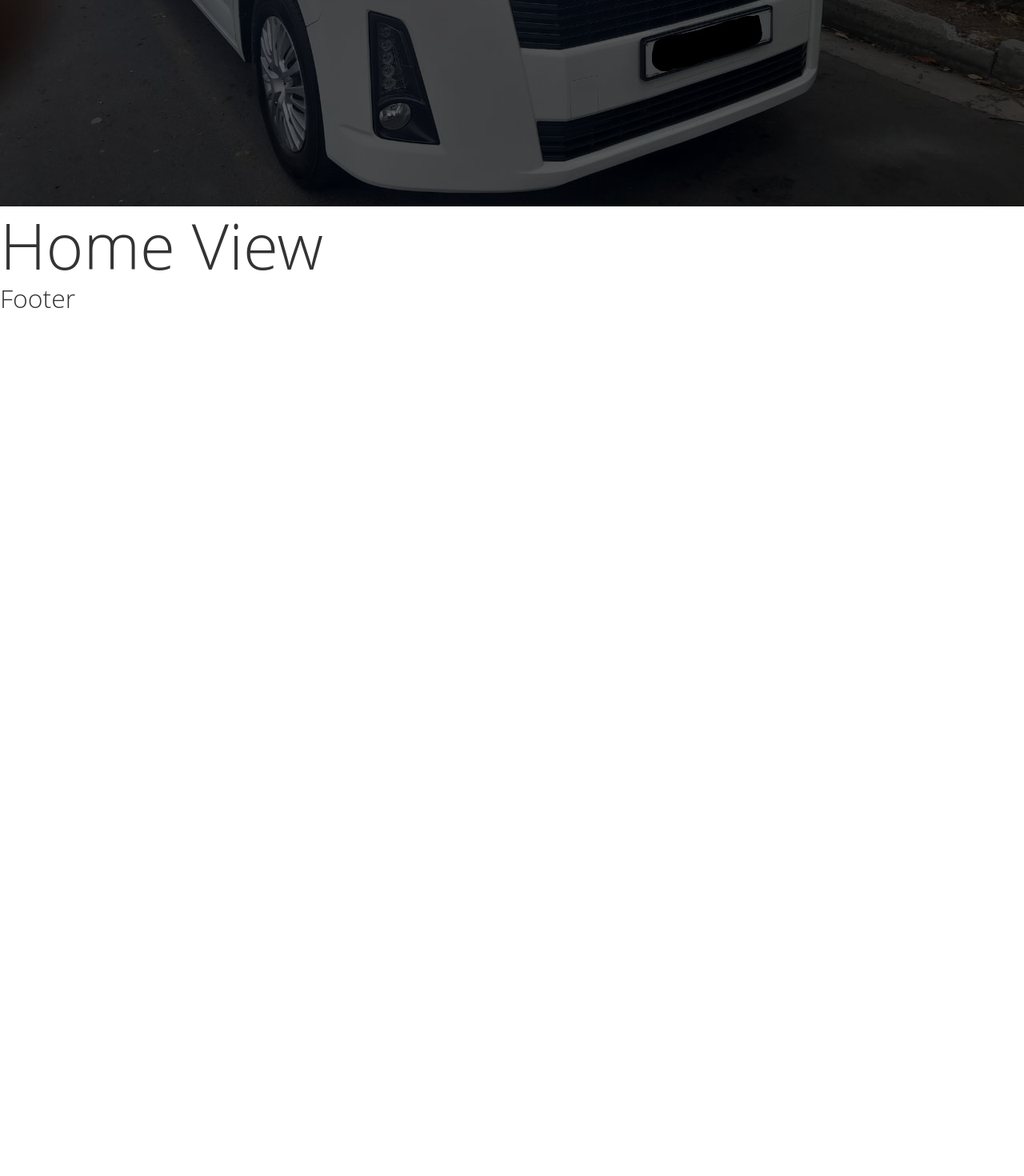
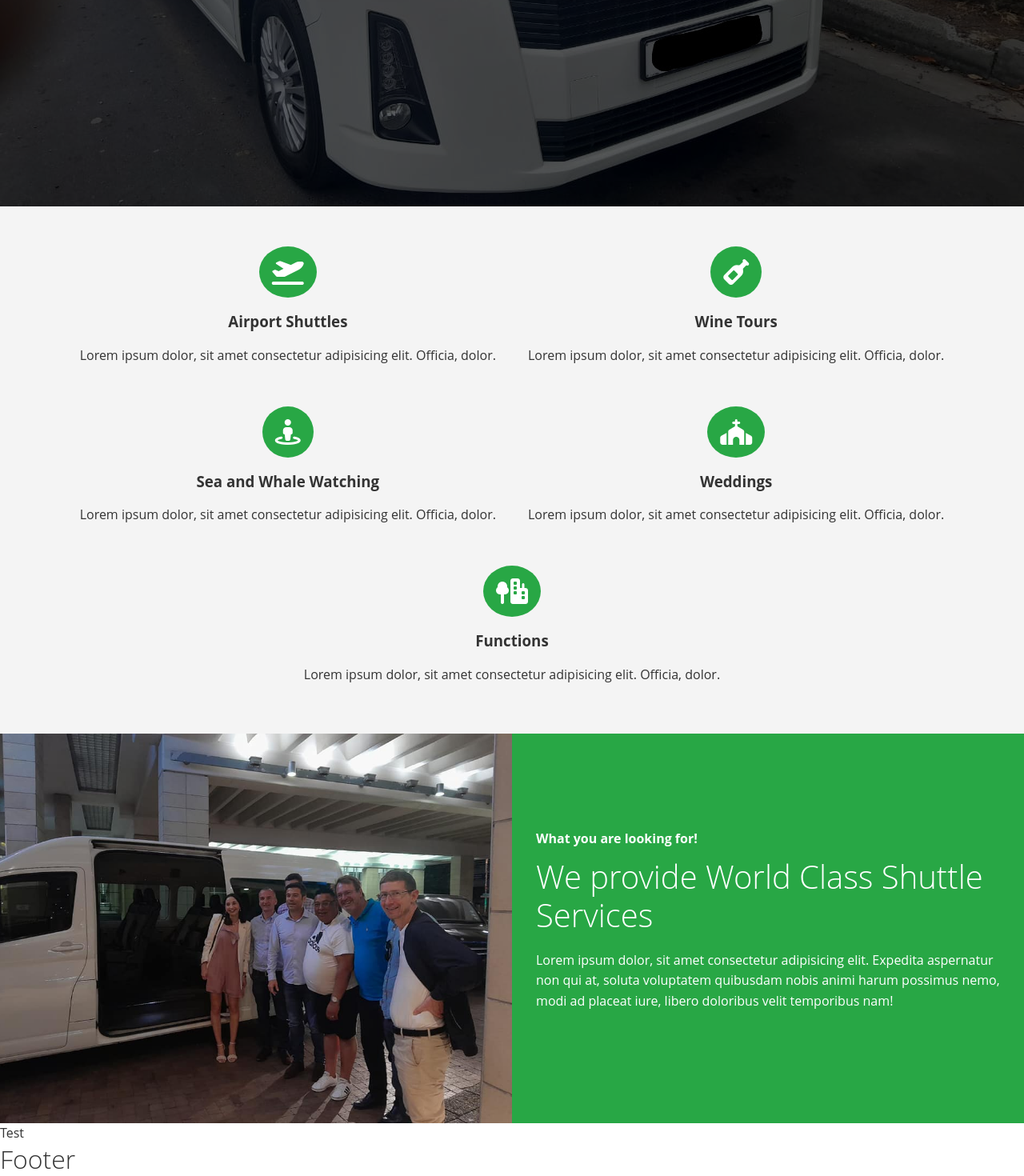
Before and after one commit to Defender0345/BJ-November-Shuttle, a Vue app: page / in a window 1280 px wide. Shown: the part 542-2012 px from the top of the page at 80% size. Before the commit the page ends 936 px from the top, so only its background shows below. Built offline with nearby package versions, Linux system fonts and the light colour scheme.

Commit message:
Services and about section added

```diff
--- a/src/assets/_shared.scss
+++ b/src/assets/_shared.scss
@@ -174,3 +174,20 @@ p {
 img {
   width: 100%;
 }
+
+.icons {
+  padding: 30px;
+}
+
+.icons h3 {
+  font-weight: bold;
+  margin-bottom: 15px;
+}
+
+.icons i {
+  background-color: #28a745;
+  color: white;
+  padding: 1rem;
+  border-radius: 50%;
+  margin-bottom: 15px;
+}
--- /dev/null
+++ b/src/components/AboutComp.vue
@@ -0,0 +1,36 @@
+<script></script>
+
+<template>
+  <section class="solutions flex-columns">
+    <div class="row">
+      <div class="column">
+        <div class="column-1">
+          <img src="../assets/Images/Grid-Pictures/pic5.jpg" alt="" />
+        </div>
+      </div>
+      <div class="column">
+        <div class="column-2 bg-primary">
+          <h4>What you are looking for!</h4>
+          <h2>We provide World Class Shuttle Services</h2>
+          <p>
+            Lorem ipsum dolor, sit amet consectetur adipisicing elit. Expedita aspernatur non qui
+            at, soluta voluptatem quibusdam nobis animi harum possimus nemo, modi ad placeat iure,
+            libero doloribus velit temporibus nam!
+          </p>
+        </div>
+      </div>
+    </div>
+  </section>
+</template>
+
+<style lang="scss" scoped>
+@import '@/assets/_shared.scss';
+
+@media (max-width: 768px) {
+  .solutions {
+    .row {
+      flex-direction: column;
+    }
+  }
+}
+</style>
--- /dev/null
+++ b/src/components/LightboxComp.vue
@@ -0,0 +1,9 @@
+<script></script>
+
+<template>
+  <div class="lightbox">Test</div>
+</template>
+
+<style lang="scss">
+@import '@/assets/_shared.scss';
+</style>
--- a/src/components/NavbarComp.vue
+++ b/src/components/NavbarComp.vue
@@ -19,7 +19,7 @@
     </div>
     <div class="content">
       <h1>Benjamin J November Tours &amp; Airport Shuttle Services</h1>
-      <p>Providing world class shuttle services!</p>
+      <p>Providing World Class Shuttle Services!</p>
       <a href="#contact" class="btn"><i class="fas fa-chevron-right"></i> Contact</a>
     </div>
   </header>
--- /dev/null
+++ b/src/components/ServicesComp.vue
@@ -0,0 +1,50 @@
+<script></script>
+<template>
+  <section id="about" class="icons bg-light">
+    <div class="flex-items">
+      <div>
+        <i class="fas fa-plane-departure fa-2x"></i>
+        <div>
+          <h3>Airport Shuttles</h3>
+          <p>Lorem ipsum dolor, sit amet consectetur adipisicing elit. Officia, dolor.</p>
+        </div>
+      </div>
+      <div>
+        <i class="fas fa-wine-bottle fa-2x"></i>
+        <div>
+          <h3>Wine Tours</h3>
+          <p>Lorem ipsum dolor, sit amet consectetur adipisicing elit. Officia, dolor.</p>
+        </div>
+      </div>
+      <div>
+        <i class="fas fa-street-view fa-2x"></i>
+        <div>
+          <h3>Sea and Whale Watching</h3>
+          <p>Lorem ipsum dolor, sit amet consectetur adipisicing elit. Officia, dolor.</p>
+        </div>
+      </div>
+      <div>
+        <i class="fas fa-church fa-2x"></i>
+        <div>
+          <h3>Weddings</h3>
+          <p>Lorem ipsum dolor, sit amet consectetur adipisicing elit. Officia, dolor.</p>
+        </div>
+      </div>
+      <div>
+        <i class="fas fa-tree-city fa-2x"></i>
+        <div>
+          <h3>Functions</h3>
+          <p>Lorem ipsum dolor, sit amet consectetur adipisicing elit. Officia, dolor.</p>
+        </div>
+      </div>
+    </div>
+  </section>
+</template>
+
+<style lang="scss">
+@import '@/assets/_shared.scss';
+
+.flex-items {
+  flex-wrap: wrap;
+}
+</style>
--- a/src/views/HomeView.vue
+++ b/src/views/HomeView.vue
@@ -1,7 +1,15 @@
-<script setup></script>
+<script setup>
+import ServicesComp from '@/components/ServicesComp.vue'
+import AboutComp from '@/components/AboutComp.vue'
+import LightboxComp from '@/components/LightboxComp.vue'
+</script>
 
 <template>
-  <div><h1>Home View</h1></div>
+  <main>
+    <ServicesComp />
+    <AboutComp />
+    <LightboxComp />
+  </main>
 </template>
 
 <style lang="scss">
```
